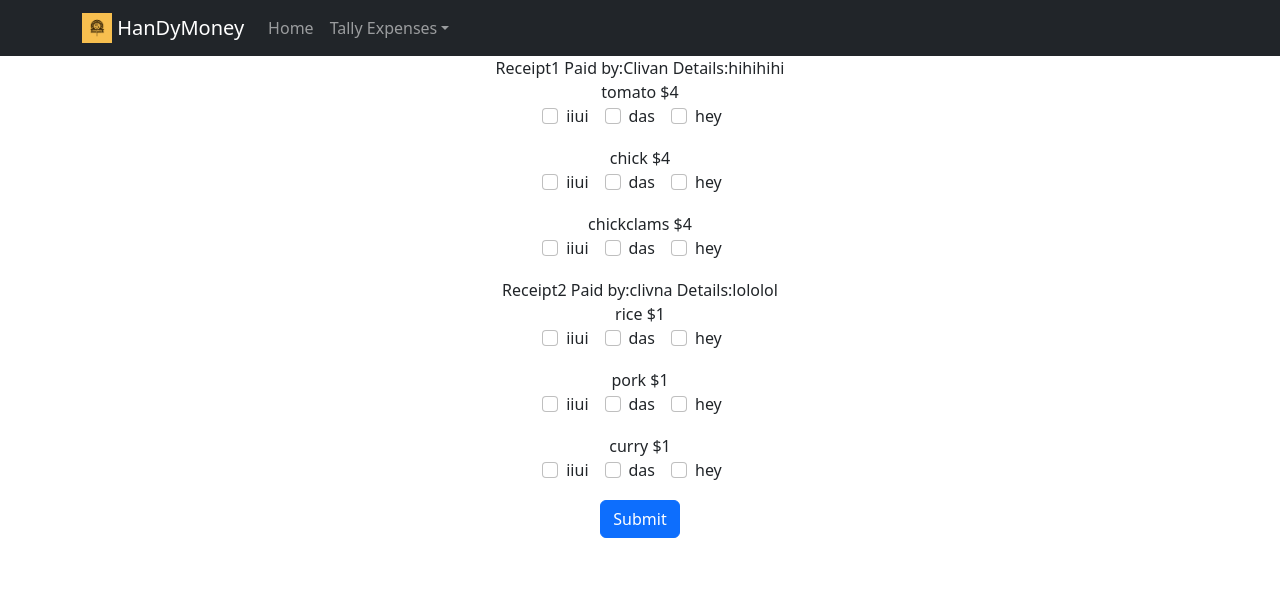
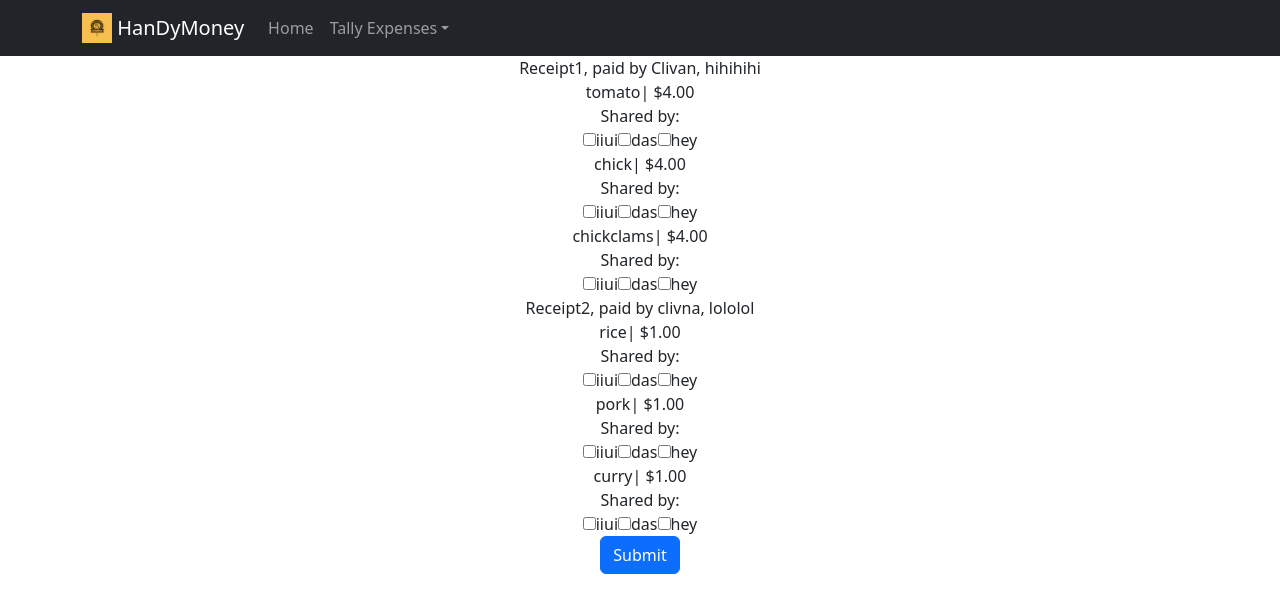
Before and after one commit to ClivanL/handymoney-frontend-js, a React (Vite) app: page /testing in a window 1280 px wide. Shown: the top 612 px of the page. Built offline with nearby package versions, Linux system fonts and the light colour scheme.

Commit message:
working version

```diff
--- a/package.json
+++ b/package.json
@@ -10,6 +10,7 @@
   "dependencies": {
     "bootstrap": "^5.2.0-beta1",
     "formik": "^2.2.9",
+    "formik-mui": "^5.0.0-alpha.0",
     "react": "^18.0.0",
     "react-bootstrap": "^2.4.0",
     "react-dom": "^18.0.0",
--- a/src/components/DollarRep.jsx
+++ b/src/components/DollarRep.jsx
@@ -1,5 +1,12 @@
 const DollarRep=({value})=>{
-    return(<>${value.toFixed(2)}</>)
+    let final=""
+    if(value<0){
+        final="-$"+Math.abs(value).toFixed(2).toString();
+    }
+    else{
+        final="$"+value.toFixed(2).toString();
+    }
+    return(<>{final}</>)
 }
 
 export default DollarRep;
--- a/src/pages/Breakdown.jsx
+++ b/src/pages/Breakdown.jsx
@@ -22,6 +22,7 @@ const Breakdown = () => {
   console.log("item details", itemDetails);
   console.log("breakdown", context.exclusion);
   console.log("list receipts", listReceipt);
+  console.log("listperson", listPerson);
   const { groupByCategory, distributionToPerson, personCost } = CalculateBreakdown(
     context.exclusion,
     itemDetails,
@@ -72,6 +73,10 @@ const Breakdown = () => {
             </thead>
             <tbody>
               {distributionToPerson.map((item) => {
+                console.log(item)
+                console.log(personCost[item.personName])
+                console.log(0-item.pay)
+                console.log(personCost[item.personName]-item.pay)
                 return (
                   <tr>
                     <td>{item.personName}</td>
--- a/src/pages/Testing.jsx
+++ b/src/pages/Testing.jsx
@@ -1,7 +1,7 @@
 import { useState, useEffect } from "react";
-import { Formik, Field } from "formik";
-import Form from 'react-bootstrap/Form';
+import { Formik, Field, Form } from "formik";
 import Button from "react-bootstrap/Button";
+import DollarRep from "../components/DollarRep";
 
 const Testing = () => {
   const [listItem, setListItem] = useState([]);
@@ -90,91 +90,166 @@ const Testing = () => {
   console.log(listPerson);
   console.log(listReceipt);
   console.log(test);
+  // const arr={}
+  // console.log(listItem.map((item)=>{arr[item.id]=listPerson?.map((item)=>item.personName)}))
 
+    // console.log(listItem.map((item)=>item.map((inneritem)=>{arr[inneritem.id]=listPerson?.map((item)=>item.personName)})))
   // setListParty("WARRIORS");
-  return (
-    <>
+  // console.log(arr)
+
+  return (<>
     <Formik
-        initialValues={{}}
+      initialValues={{
+
+      }}
       onSubmit={async (values) => {
-          setTest(values);
+        context.setExclusion(values);
+        navigate("/breakdown")
       }}
     >
-        {({ values }) => (
-          <>
-              {/* <Form>
-        <div key={`inline-checkbox`} className="mb-3">
-          <Form.Check
-            inline
-            label="1"
-            name="group1"
+      {({ values}) => (
+        <Form>
+            {listReceipt.map((item,index)=>{
+                return <>
+                <div>Receipt{index+1}, paid by {item.payer}, {item.details}</div>
+
+                {listItem?.[index]?.map((it)=>{
+                                 return <>
+                                  <div>{it.itemName}| <DollarRep value={it.price}/></div>
+                                  <div id="checkbox-group">Shared by:</div>
+                                  <div role="group" aria-labelledby="checkbox-group">
+                                  {listPerson.map((item) =>
+                                                <label>
+                                                  <Field
                                                     type="checkbox"
-            id={`inline-checkbox-1`}
+                                                    name={it.id}
+                                                    value={item.personName}
                                                   />
-          <Form.Check
-            inline
-            label="2"
-            name="group1"
-            type="checkbox"
-            id={`inline-checkbox-2`}
-          />
-          <Form.Check
-            inline
-            label="3"
-            type="checkbox"
-            id={`inline-checkbox-3`}
-          />
-        </div>
-
-    </Form> */}
-          <Form>
-            {listReceipt.map((item, index) => {
-              return (
-                <>
-                  <div>
-                    Receipt{index + 1} {"  "} Paid by:{item.payer} Details:{item.details}
-                  </div>
-
-                  {listItem[index].map((it) => {
-                    return (
-                      <>
-                        <div>
-                          {it.itemName} ${it.price}
-                        </div>
-                        <div id="checkbox-group"></div>
-                        <div role="group" aria-labelledby="checkbox-group" key={`inline-checkbox`} className="mb-3">
-                          {listPerson.map((item,index) => (
-                              <Form.Check
-                              inline
-                              label={item.personName}
-                              value={item.personName}
-                              name={it.id}
-                              type="checkbox"
-                              id={`inline-checkbox-${index}`}
-                            />
-                            // <label>
-                            //   <Field
-                            //     type="checkbox"
-                            //     name={it.id}
-                            //     value={item.personName}
-                            //   />
-                            //   {item.personName}
-                            // </label>
-                          ))}
+                                                  {item.personName}
+                                                </label>
+                                              )}
                                   </div>
                                   </>
-                    );
                 })}
+
+
                 </>
-              );
             })}
             <Button type="submit">Submit</Button>
+
         </Form>
-          </>
+
+
       )}
     </Formik>
-    </>
-  );
+  </>)
+
 };
 
 export default Testing;
+
+
+// import { useState, useEffect } from "react";
+// import { Formik, Field, Form } from "formik";
+// import Button from "react-bootstrap/Button";
+// import { object, array } from 'yup'
+// import { Autocomplete } from '@material-ui/lab/Autocomplete'
+// import { TextField } from '@material-ui/core'
+// import { fieldToTextField } from 'formik-material-ui'
+
+// const Testing = () => {
+//   const [listItem, setListItem] = useState([]);
+//   const [listPerson, setListPerson] = useState([]);
+//   const [listReceipt, setListReceipt] = useState([]);
+//   const [test, setTest] = useState();
+
+//   useEffect(() => {
+//     setListItem([
+//       [
+//         {
+//           id: 84,
+//           itemName: "tomato",
+//           price: 4,
+//           receipt: "https://handymoney.herokuapp.com/receipt/83/",
+//         },
+//         {
+//           id: 85,
+//           itemName: "chick",
+//           price: 4,
+//           receipt: "https://handymoney.herokuapp.com/receipt/83/",
+//         },
+//         {
+//           id: 86,
+//           itemName: "chickclams",
+//           price: 4,
+//           receipt: "https://handymoney.herokuapp.com/receipt/83/",
+//         },
+//       ],
+//       [
+//         {
+//           id: 87,
+//           itemName: "rice",
+//           price: 1,
+//           receipt: "https://handymoney.herokuapp.com/receipt/84/",
+//         },
+//         {
+//           id: 88,
+//           itemName: "pork",
+//           price: 1,
+//           receipt: "https://handymoney.herokuapp.com/receipt/84/",
+//         },
+//         {
+//           id: 89,
+//           itemName: "curry",
+//           price: 1,
+//           receipt: "https://handymoney.herokuapp.com/receipt/84/",
+//         },
+//       ],
+//     ]);
+
+//     setListPerson([
+//       {
+//         id: 253,
+//         personName: "iiui",
+//         party: "https://handymoney.herokuapp.com/party/100/",
+//       },
+//       {
+//         id: 254,
+//         personName: "das",
+//         party: "https://handymoney.herokuapp.com/party/100/",
+//       },
+//       {
+//         id: 255,
+//         personName: "hey",
+//         party: "https://handymoney.herokuapp.com/party/100/",
+//       },
+//     ]);
+
+//     setListReceipt([
+//       {
+//         id: 83,
+//         payer: "Clivan",
+//         details: "hihihihi",
+//         party: "https://handymoney.herokuapp.com/party/100/",
+//       },
+//       {
+//         id: 84,
+//         payer: "clivna",
+//         details: "lololol",
+//         party: "https://handymoney.herokuapp.com/party/100/",
+//       },
+//     ]);
+//   }, []);
+//   console.log(listItem);
+//   console.log(listPerson);
+//   console.log(listReceipt);
+//   console.log(test);
+
+//   // setListParty("WARRIORS");
+
+//   return (
+//   <h1>text</h1>
+//   )
+// };
+
+// export default Testing;
```
Also changed, not shown: src/functions/CalculateBreakdown.js (+5 -3 lines), src/pages/ExcludeFromSplit.jsx (+5 -4 lines), 1 other file (tests, documents, lock files or other folders). Lines whose indentation alone changed are shown as unchanged.
